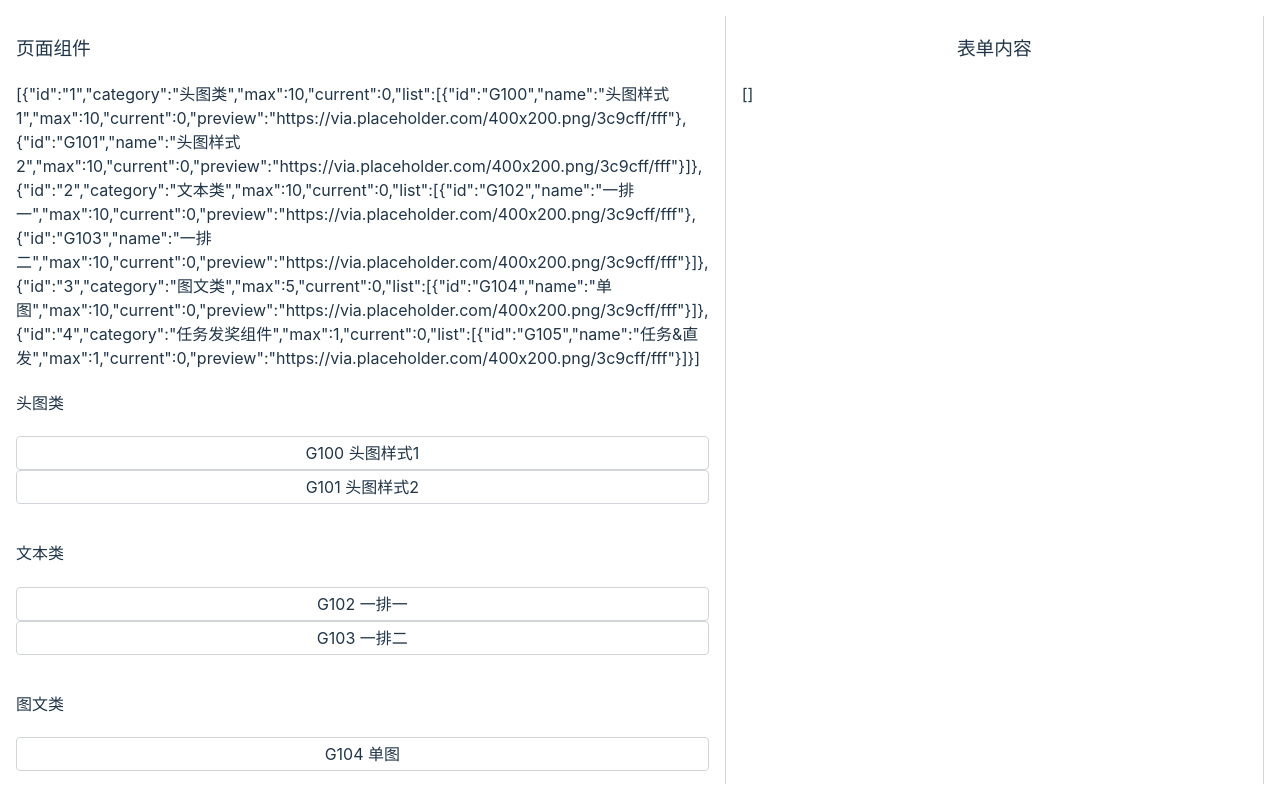
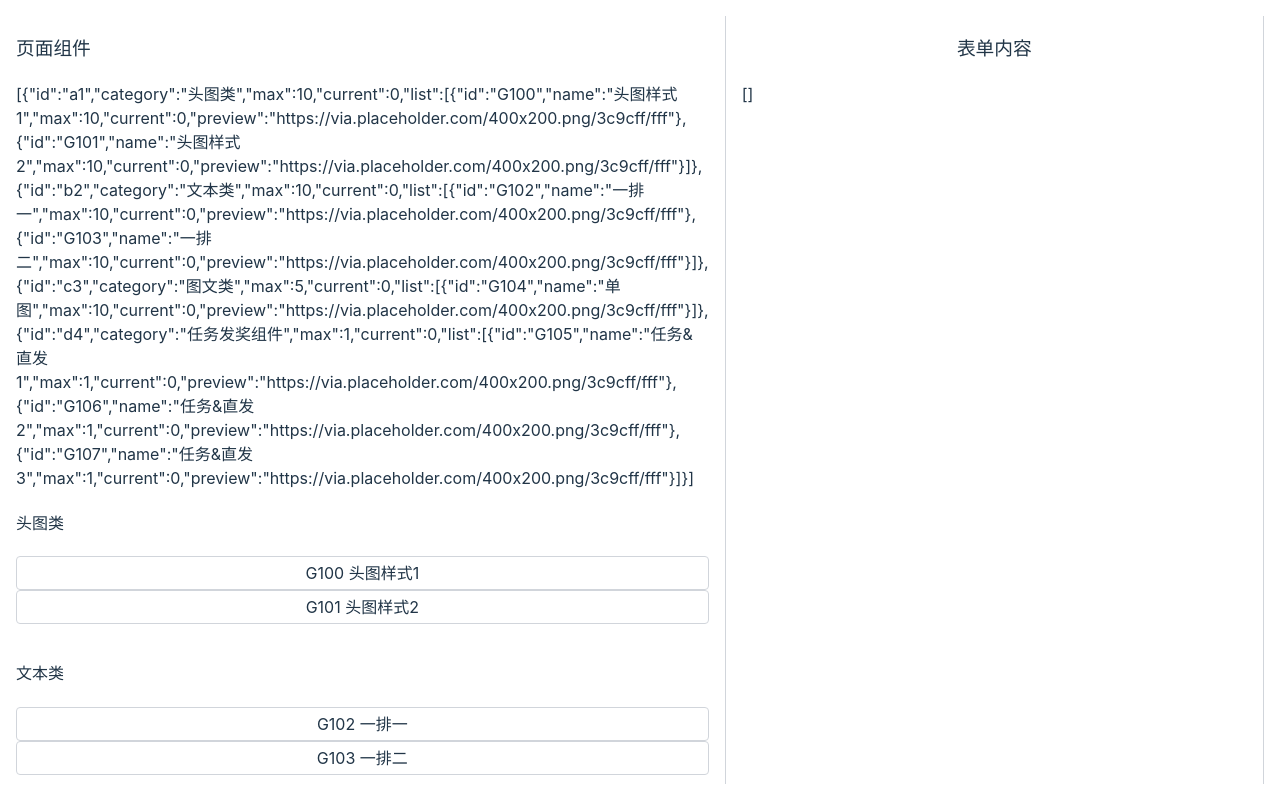
Before and after one commit to codercup2/tiny-form-design, a React (Vite) app: page / in a window 1280 px wide. Shown: the top 800 px of the page. Built offline with nearby package versions, Linux system fonts and the light colour scheme.

Commit message:
chore: 改变id, 明没有啥改变，还是出现 warning：Detected non-consecutive <Draggable /> indexes

```diff
--- a/src/form-design/initData.ts
+++ b/src/form-design/initData.ts
@@ -7,20 +7,20 @@ export enum IFormItemType {
 
 export const seeds: ISeed[] = [
   {
-    id: '1',
+    id: 'a1',
     category: '头图类',
     max: 10,
     current: 0,
     list: [
       {
-        id: '1-1',
+        id: 'A-1',
         name: '头图样式1',
         max: 10,
         current: 0,
         preview: 'https://via.placeholder.com/400x200.png/3c9cff/fff',
       },
       {
-        id: '1-2',
+        id: 'A-2',
         name: '头图样式2',
         max: 10,
         current: 0,
@@ -29,20 +29,20 @@ export const seeds: ISeed[] = [
     ],
   },
   {
-    id: '2',
+    id: 'b2',
     category: '文本类',
     max: 10,
     current: 0,
     list: [
       {
-        id: '2-1',
+        id: 'B-1',
         name: '一排一',
         max: 10,
         current: 0,
         preview: 'https://via.placeholder.com/400x200.png/3c9cff/fff',
       },
       {
-        id: '2-2',
+        id: 'B-2',
         name: '一排二',
         max: 10,
         current: 0,
@@ -51,13 +51,13 @@ export const seeds: ISeed[] = [
     ],
   },
   {
-    id: '3',
+    id: 'c3',
     category: '图文类',
     max: 5,
     current: 0,
     list: [
       {
-        id: '3-1',
+        id: 'C-1',
         name: '单图',
         max: 10,
         current: 0,
@@ -66,14 +66,28 @@ export const seeds: ISeed[] = [
     ],
   },
   {
-    id: '4',
+    id: 'd4',
     category: '任务发奖组件',
     max: 1,
     current: 0,
     list: [
       {
-        id: '4-1',
-        name: '任务&直发',
+        id: 'D-1',
+        name: '任务&直发1',
+        max: 1,
+        current: 0,
+        preview: 'https://via.placeholder.com/400x200.png/3c9cff/fff',
+      },
+      {
+        id: 'D-2',
+        name: '任务&直发2',
+        max: 1,
+        current: 0,
+        preview: 'https://via.placeholder.com/400x200.png/3c9cff/fff',
+      },
+      {
+        id: 'D-3',
+        name: '任务&直发3',
         max: 1,
         current: 0,
         preview: 'https://via.placeholder.com/400x200.png/3c9cff/fff',
```
